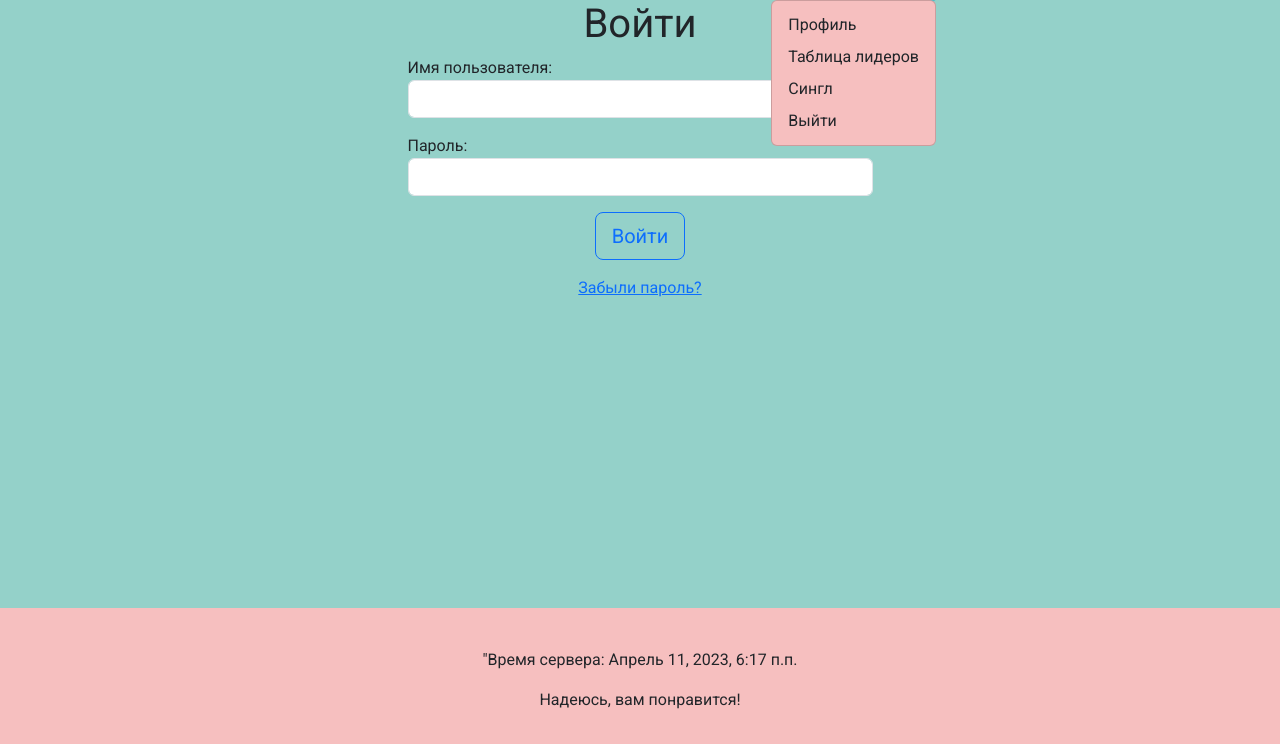
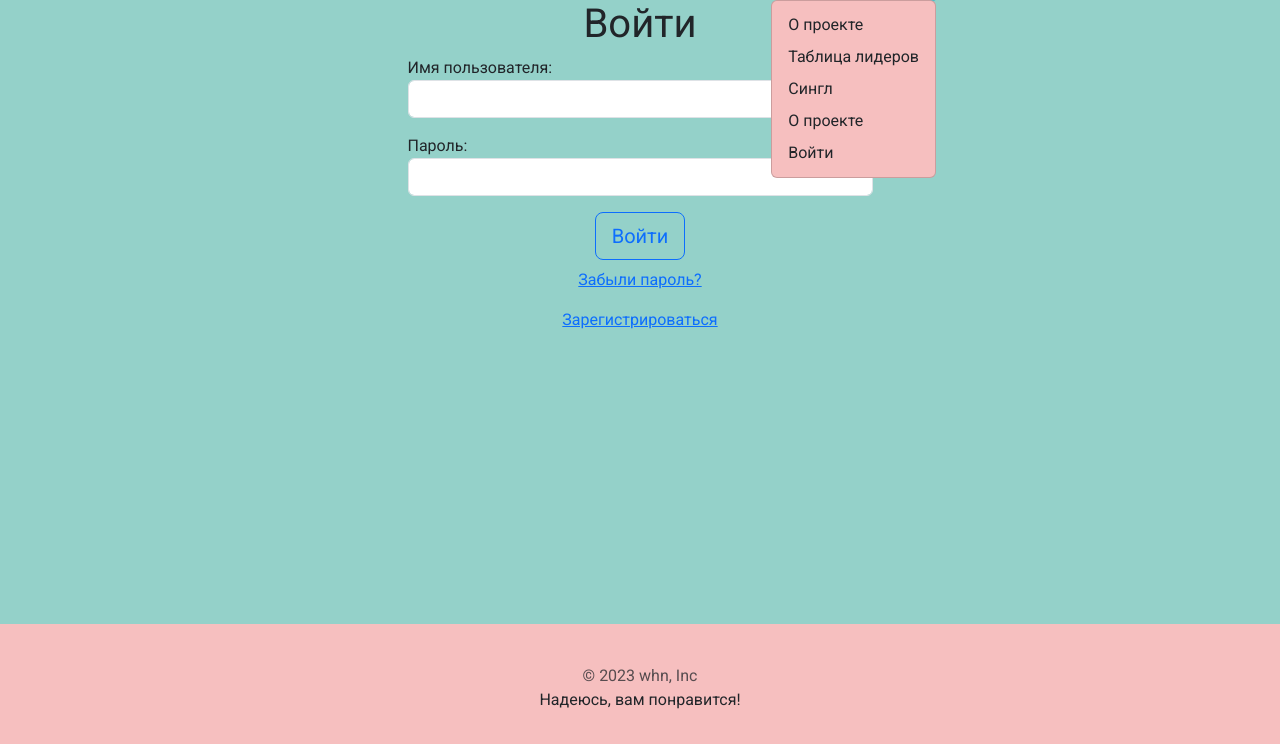
Before and after one commit to team-yandex/team-project, a Django app: page /auth/login/ in a window 1280 px wide, after a click on "Меню". Shown: the part 56-800 px from the top of the page. Run offline with Django 3.2, Linux system fonts and the light colour scheme; some libraries are stand-ins or nearby versions.

Commit message:
add missing favicon package. add auto year into copyright. add links to header menu. add singup cta into login page.

```diff
--- a/whn/templates/includes/footer.html
+++ b/whn/templates/includes/footer.html
@@ -1,7 +1,18 @@
 <footer class="pink-bg text-center text-gray">
   <div class="container p-4 pb-0"></div>
   <div class="text-center p-3">
-    <p>"Время сервера: {% now "DATETIME_FORMAT" %}</p>
+    <span class="mb-3 mb-md-0 text-muted">© <span id="copyright-year"><noscript>{% now "Y" %}</noscript></span> whn, Inc</span>
     <p>Надеюсь, вам понравится!</p>
   </div>
+  <script>
+    const SECONDS = 1000;
+    const MINUTES = 60;
+    const HOURS = 60;
+    const DAY = 24;
+    var server_datetime = new Date({% now "U" %} * SECONDS);
+    var local_datetime = new Date();
+    var hours_delta = Math.abs(local_datetime - server_datetime) / SECONDS / MINUTES / HOURS / DAY;
+    var datetime = hours_delta > 23 ? server_datetime : local_datetime;
+    document.getElementById("copyright-year").innerHTML = datetime.getFullYear();
+  </script>
 </footer>
--- a/whn/templates/includes/header.html
+++ b/whn/templates/includes/header.html
@@ -2,10 +2,12 @@
 <header class="py-3 px-5">
   <ul class="nav d-flex justify-content-between col-6 mx-auto">
     <li class="navbar-item">
-      <img src="{% static 'img/logo_mini.svg' %}"
-           alt="no logo"
-           width=""
-           height=""/>
+      <a href="{% url 'info:index_page' %}">
+        <img src="{% static 'img/logo_mini.svg' %}"
+             alt="no logo"
+             width=""
+             height=""/>
+      </a>
     </li>
     <li class="nav-item dropdown">
       <button class="btn btn-info dropdown-toggle sea-bg"
@@ -14,17 +16,29 @@
               aria-expanded="false">Меню</button>
       <ul class="dropdown-menu dropdown-menu-end pink-bg">
         <li>
-          <a class="dropdown-item" href="#">Профиль</a>
+          <a class="dropdown-item" href="{% url 'info:about_page' %}">О проекте</a>
         </li>
         <li>
-          <a class="dropdown-item" href="#">Таблица лидеров</a>
+          <a class="dropdown-item" href="{% url 'users:leaderboard' %}">Таблица лидеров</a>
         </li>
         <li>
           <a class="dropdown-item" href="{% url 'game:single' %}">Сингл</a>
         </li>
         <li>
-          <a class="dropdown-item" href="#">Выйти</a>
+          <a class="dropdown-item" href="{% url 'info:about_page' %}">О проекте</a>
         </li>
+        {% if request.user.is_authenticated %}
+          <li>
+            <a class="dropdown-item" href="{% url 'users:profile' %}">Профиль</a>
+          </li>
+          <li>
+            <a class="dropdown-item" href="{% url 'users:logout' %}">Выйти</a>
+          </li>
+        {% else %}
+          <li>
+            <a class="dropdown-item" href="{% url 'users:login' %}">Войти</a>
+          </li>
+        {% endif %}
       </ul>
     </li>
   </ul>
--- a/whn/templates/info/index.html
+++ b/whn/templates/info/index.html
@@ -37,7 +37,7 @@
                 <div class="modal-footer">
                   <button type="button" class="btn btn-secondary" data-bs-dismiss="modal">Нет, спасибо</button>
                   <button type="button" class="btn fth-ans">
-                    <a class="nav-link" href="{% url 'info:about_page' %}">Давай!</a>
+                    <a class="nav-link" href="{% url 'users:login' %}">Давай!</a>
                   </button>
                 </div>
               </div>
--- a/whn/templates/users/login.html
+++ b/whn/templates/users/login.html
@@ -6,11 +6,15 @@
     {% with "Войти" as button_text %}
       {% include 'includes/form.html' %}
     {% endwith %}
-    <p></p>
     <p class="text-center">
       <a href="{% url 'users:password_reset' %}">
         Забыли пароль?
       </a>
     </p>
+    <p class="text-center">
+      <a href="{% url 'users:sign_up' %}">
+        Зарегистрироваться
+      </a>
+    </p>
   </div>
 {% endblock %}
```
Also changed, not shown: whn/static_dev/img/favicons/browserconfig.xml (added, +9 -0 lines), whn/static_dev/img/favicons/android-chrome-192x192.png (added), whn/static_dev/img/favicons/android-chrome-512x512.png (added), whn/static_dev/img/favicons/apple-touch-icon.png (added), whn/static_dev/img/favicons/favicon-16x16.png (added), whn/static_dev/img/favicons/favicon-32x32.png (added), whn/static_dev/img/favicons/favicon.ico (added), whn/static_dev/img/favicons/mstile-150x150.png (added), whn/static_dev/img/favicons/safari-pinned-tab.svg (added), whn/static_dev/img/favicons/site.webmanifest (added).
